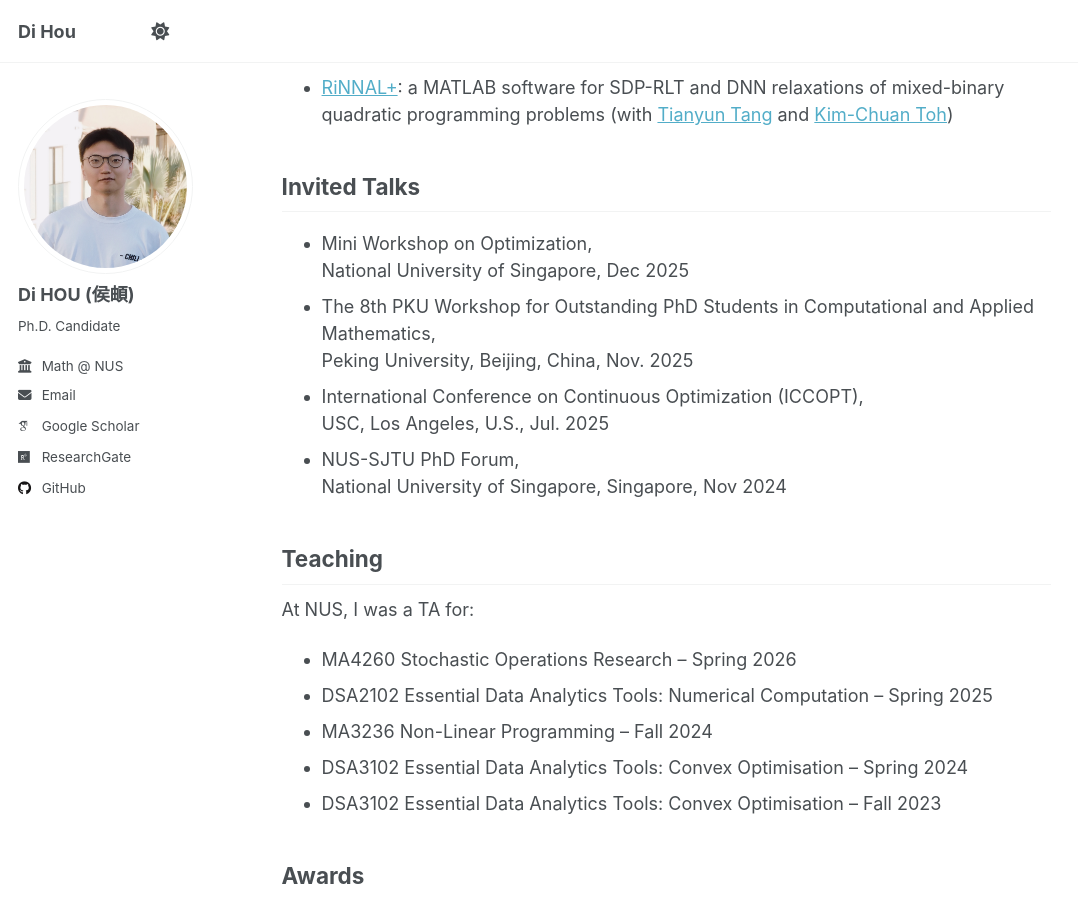
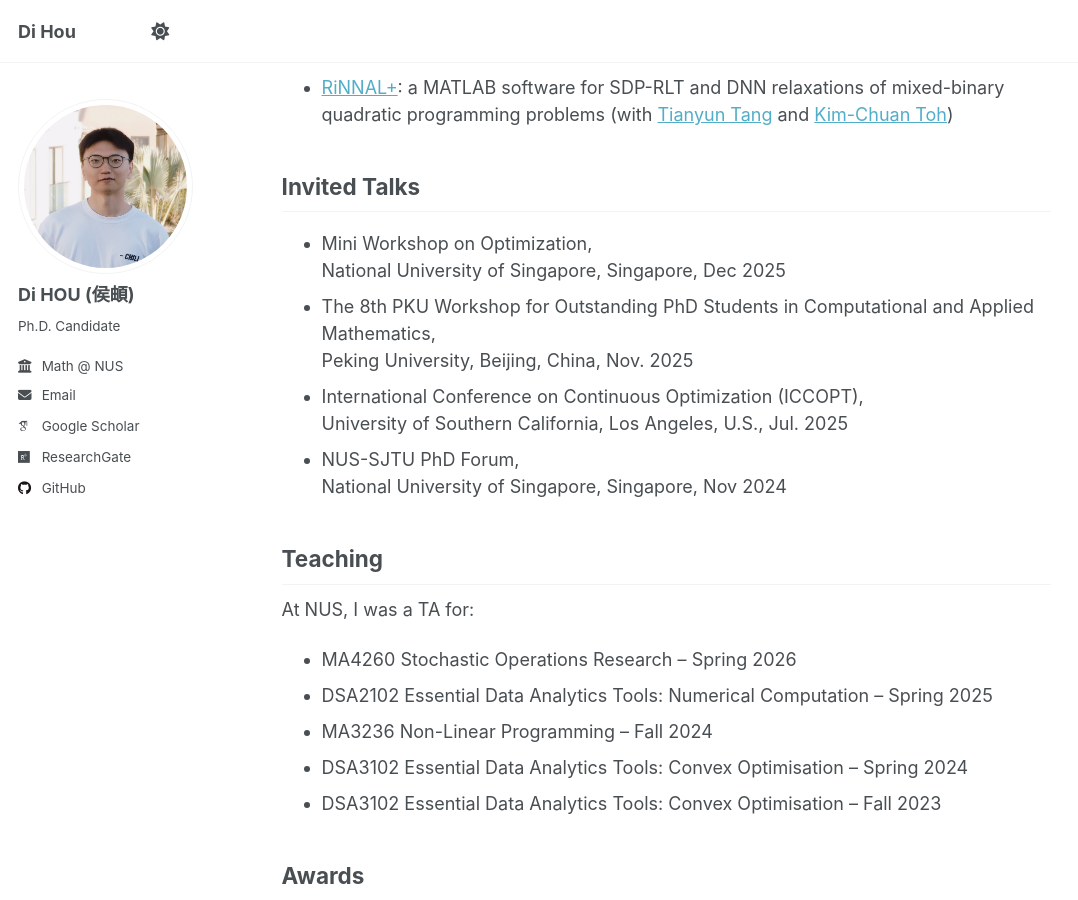
Before and after one commit to HouDiOpt/HouDiOpt.github.io, a Jekyll site: the page built from _pages/about.md, in a window 1280 px wide and 900 px high, scrolled down 1204 px. Shown: the whole window, without its empty margins (0-1078 px from the left). Built offline with Jekyll 4.4.1, drawn with Linux system fonts in a browser that asks for light colours; some web fonts are replaced; a script that is not in the unit is left out.

Commit message:
Update about.md

```diff
--- a/_pages/about.md
+++ b/_pages/about.md
@@ -54,11 +54,11 @@ Softwares
 Invited Talks
 ------
 - Mini Workshop on Optimization,
-  <br>National University of Singapore, Dec 2025
+  <br>National University of Singapore, Singapore, Dec 2025
 - The 8th PKU Workshop for Outstanding PhD Students in Computational and Applied Mathematics,
   <br>Peking University, Beijing, China, Nov. 2025
 - International Conference on Continuous Optimization (ICCOPT),
-  <br>USC, Los Angeles, U.S., Jul. 2025
+  <br>University of Southern California, Los Angeles, U.S., Jul. 2025
 - NUS-SJTU PhD Forum,
   <br>National University of Singapore, Singapore, Nov 2024
 
```
